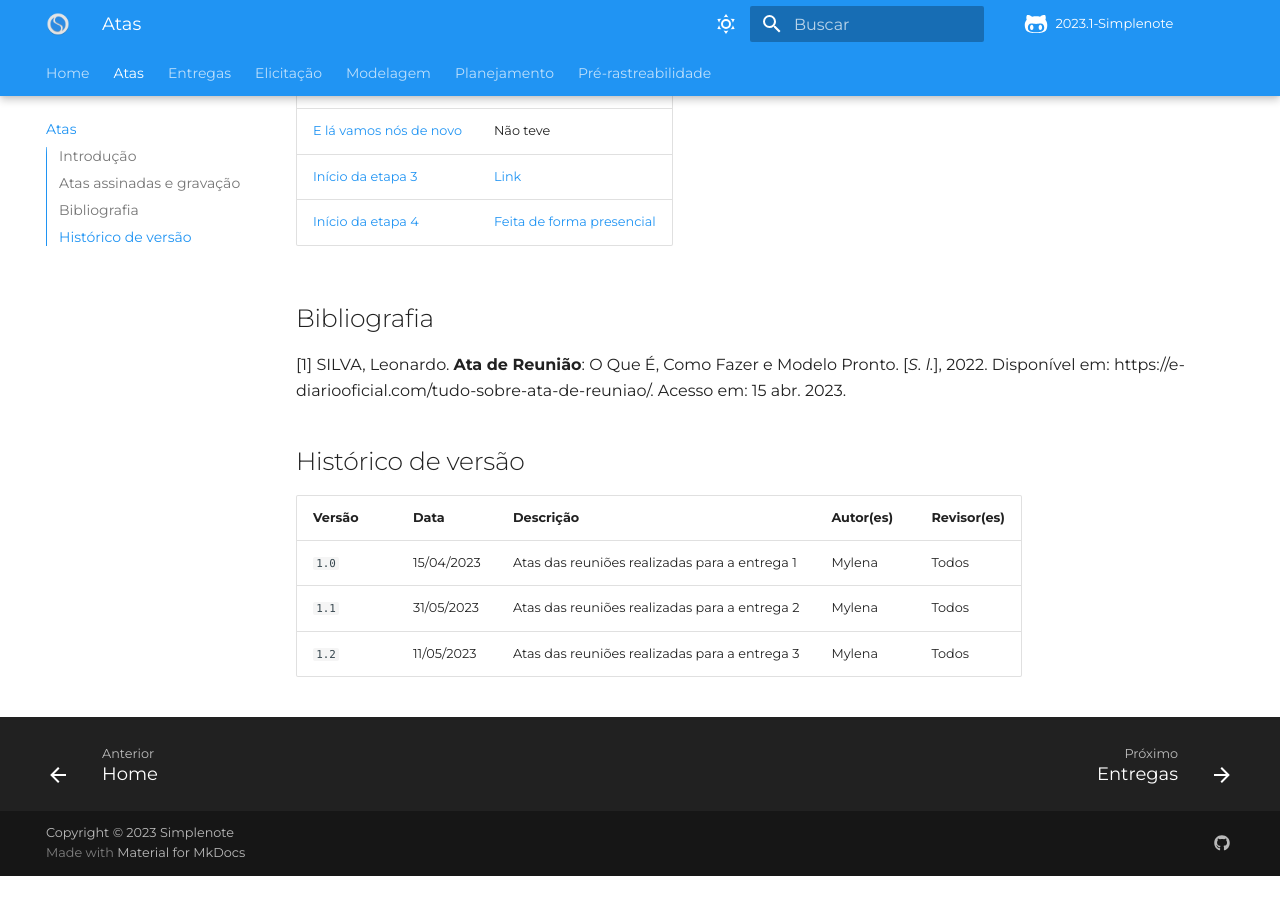
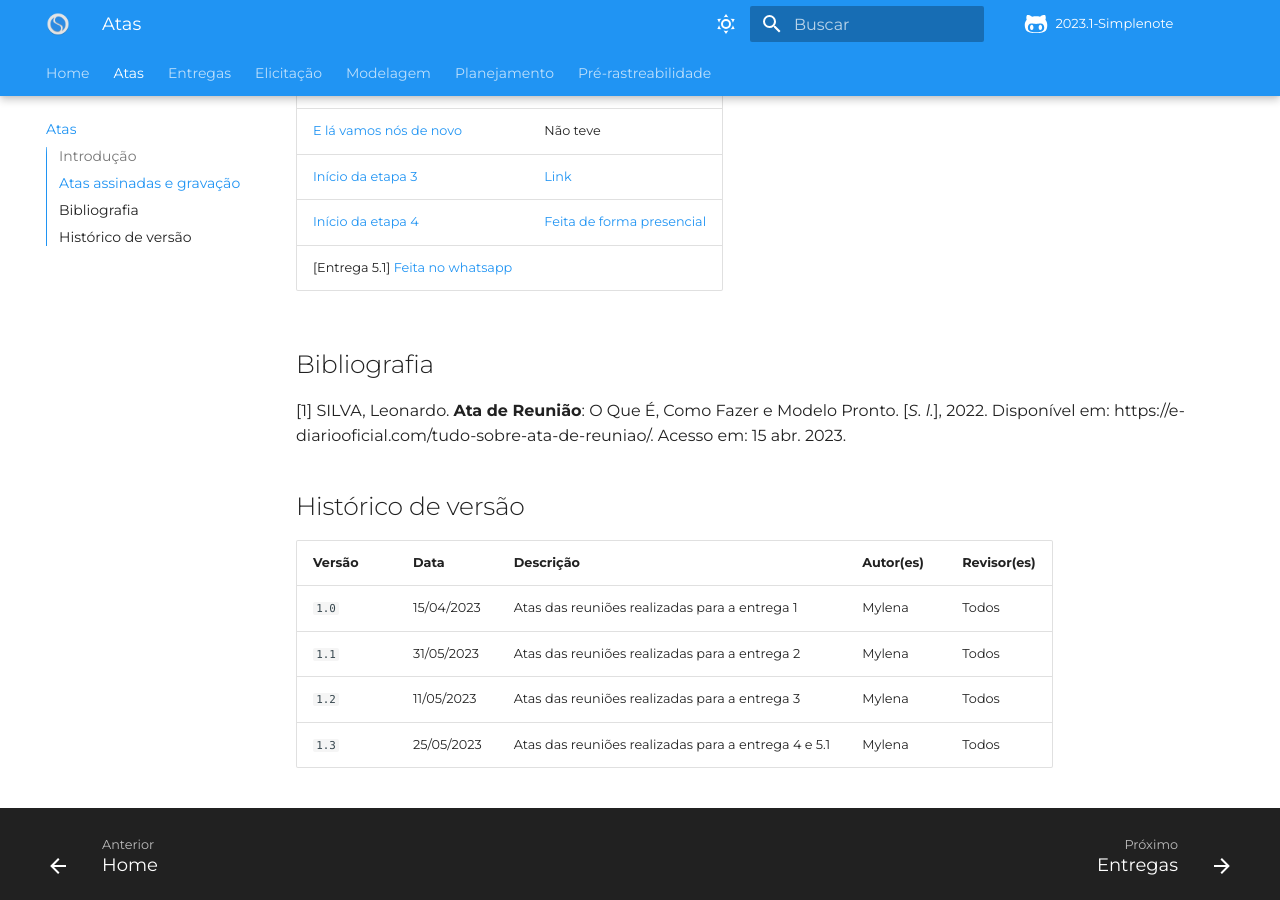
Before and after one commit to Requisitos-de-Software/2023.1-Simplenote, an MkDocs documentation site: the page built from docs/atas.md, in a window 1280 px wide and 900 px high, scrolled down 607 px. Built offline with MkDocs 1.6.1 and Material for MkDocs 9.7.7, drawn with Linux system fonts in a browser that asks for light colours; some web fonts are replaced; comment, search, counter and statistics services are not loaded; before the commit the page ends 1483 px from its top, so only the background shows below that.

Commit message:
Update atas.md

```diff
--- a/docs/atas.md
+++ b/docs/atas.md
@@ -17,6 +17,7 @@ Devido a sua importância, as atas devem ser assinadas pelos participantes da re
 |[E lá vamos nós de novo](https://unbbr-my.sharepoint.com/:b:/g/personal/211029497_aluno_unb_br/ESqqoghq39RNn7_QRXKcOwgB3d8CoFCPCu--7UQAHCvWeA?e=Th472Q)| Não teve
 |[Início da etapa 3](https://unbbr-my.sharepoint.com/:b:/g/personal/211029497_aluno_unb_br/EZoPfEuO2AFFj1s8ctUed_EBM570csctoPsSm1SoaUIFfg?e=IpNYqe) | [Link](https://youtu.be/El_cwOEWp14)
 |   [Início da etapa 4 ](https://unbbr-my.sharepoint.com/:b:/g/personal/211029497_aluno_unb_br/ET0cLXPtA5RNkTa6TDa_BPwB8QUmMvR31_o7CPkXOJXNGQ?e=y1A0NJ)   | [Feita de forma presencial](https://unbbr-my.sharepoint.com/:i:/g/personal/211029497_aluno_unb_br/ERKoNKGXiQpBhrZ4-yRppUEBh_hzvNKimq6oJPt9-rMTKw?e=9dDfPX)|
+| [Entrega 5.1] [Feita no whatsapp](https://unbbr-my.sharepoint.com/:b:/g/personal/211029497_aluno_unb_br/EfN-Uq17mS1Gn7_NABA_laMBkOsyba_wQTxBBjLPbGFA_Q?e=VCHPig)
 
 
 
@@ -29,3 +30,4 @@ Devido a sua importância, as atas devem ser assinadas pelos participantes da re
 | `1.0` |15/04/2023|Atas das reuniões realizadas para a entrega 1| Mylena| Todos
 | `1.1` |31/05/2023|Atas das reuniões realizadas para a entrega 2| Mylena| Todos
 | `1.2` |11/05/2023|Atas das reuniões realizadas para a entrega 3 | Mylena| Todos
+| `1.3` |25/05/2023|Atas das reuniões realizadas para a entrega 4 e 5.1 | Mylena| Todos
```
